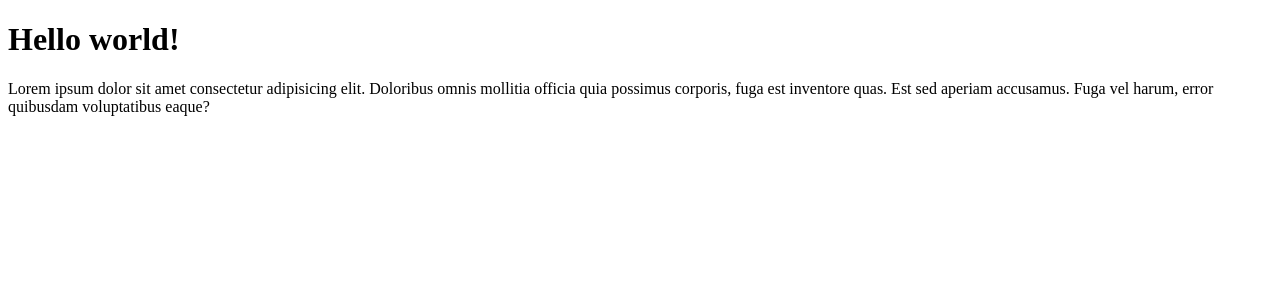
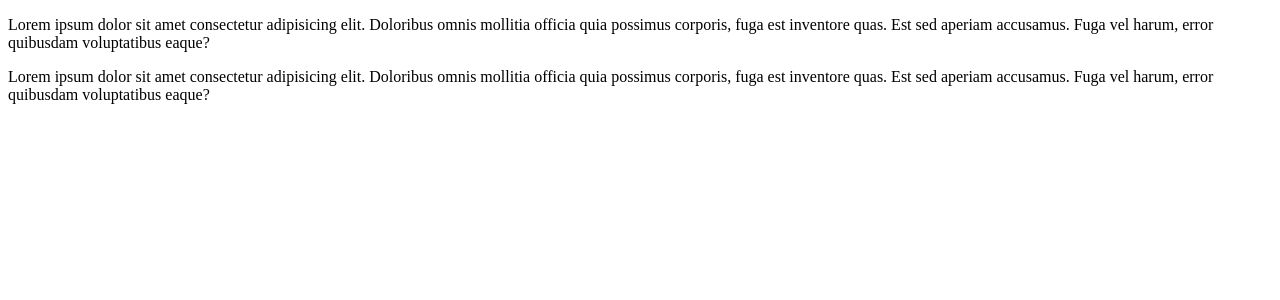
Before and after one commit to 1978lin/Shop_project, a React (Create React App) app: page / in a window 1280 px wide. Shown: the top 300 px of the page. Built offline with nearby package versions, Linux system fonts and the light colour scheme.

Commit message:
add test React Component

```diff
--- a/src/index.tsx
+++ b/src/index.tsx
@@ -1,19 +1,28 @@
 import React from "react";
 import ReactDOM from "react-dom/client";
 
-const h1 = <h1>Hello world!</h1>;
+// const h1 = <h1>Hello world!</h1>;
 
 function App() {
   return (
-    <div>
-      {h1}
-      <p>
-        Lorem ipsum dolor sit amet consectetur adipisicing elit. Doloribus omnis
-        mollitia officia quia possimus corporis, fuga est inventore quas. Est
-        sed aperiam accusamus. Fuga vel harum, error quibusdam voluptatibus
-        eaque?
-      </p>
-    </div>
+    <>
+      <div>
+        <p>
+          Lorem ipsum dolor sit amet consectetur adipisicing elit. Doloribus
+          omnis mollitia officia quia possimus corporis, fuga est inventore
+          quas. Est sed aperiam accusamus. Fuga vel harum, error quibusdam
+          voluptatibus eaque?
+        </p>
+      </div>
+      <div>
+        <p>
+          Lorem ipsum dolor sit amet consectetur adipisicing elit. Doloribus
+          omnis mollitia officia quia possimus corporis, fuga est inventore
+          quas. Est sed aperiam accusamus. Fuga vel harum, error quibusdam
+          voluptatibus eaque?
+        </p>
+      </div>
+    </>
   );
 }
 
```
